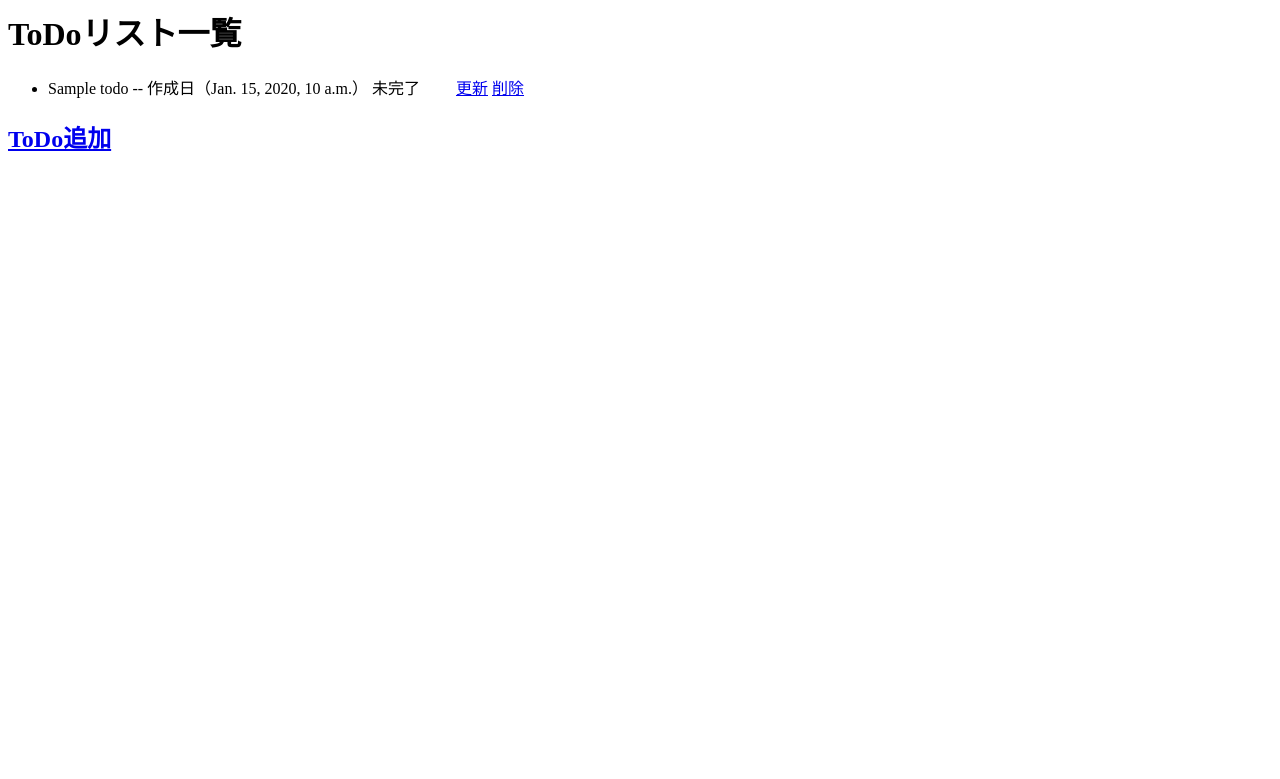
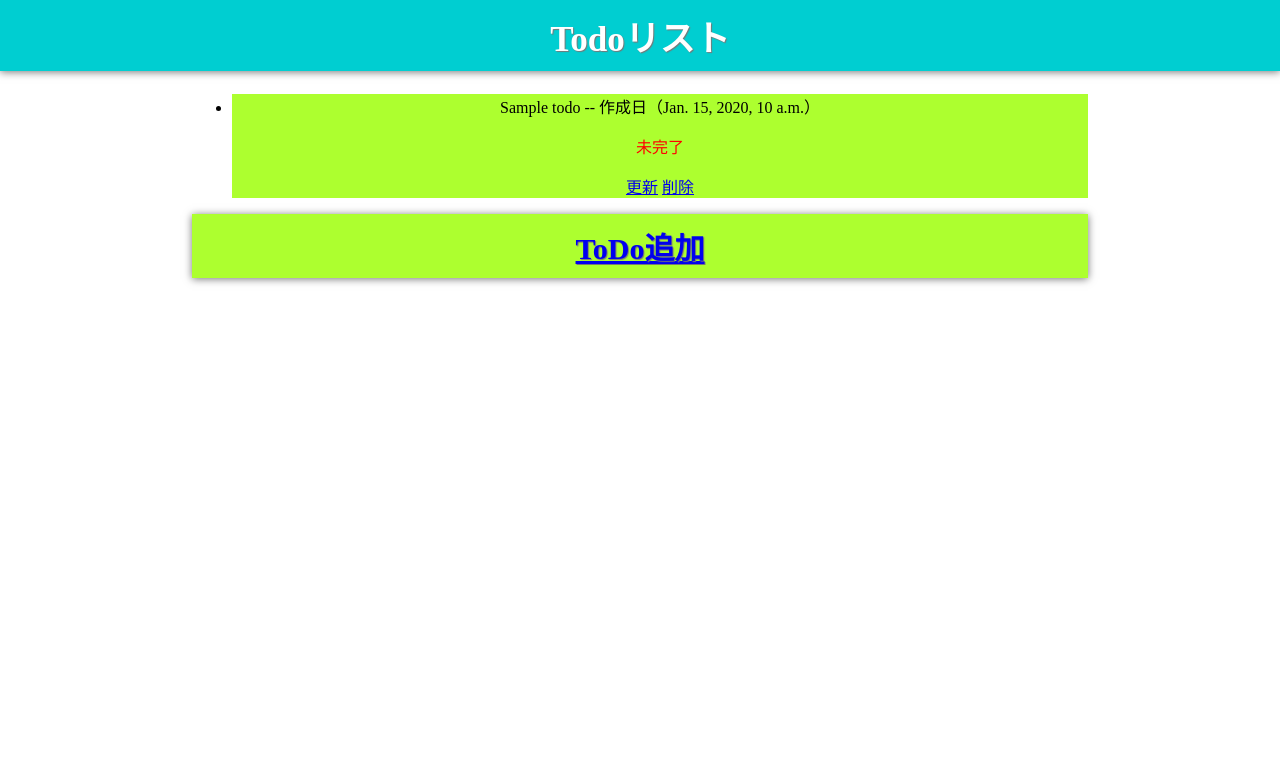
Before and after one commit to tomoyq/todo-apps, a Django app: template todo/templates/todo/index.html in a window 1280 px wide. Shown: the top 779 px of the page. Run offline with Django 3.2, Linux system fonts and the light colour scheme; the template is opened without the code that fills it: most values are stand-ins (such as "Sample title", 1, 10 or a date in 2020).

Commit message:
css_commit

```diff
--- /dev/null
+++ b/todo/static/todo/style.css
@@ -0,0 +1,49 @@
+body {
+    margin: 0;
+    padding: 0;
+}
+
+h1 {
+    margin-top: 0;
+    padding: 10px;
+    font-size: 35px;
+    background-color: #00ced1;
+    color: #fff;
+    text-align: center;
+    box-shadow: 0 1px 8px #777;
+    text-shadow: 1px 1px 1px #777;
+}
+
+h2 {
+    margin-top: 0;
+    padding: 10px;
+    font-size: 30px;
+    background-color: greenyellow;
+    color: #fff;
+    text-align: center;
+    box-shadow: 0 1px 8px #777;
+    text-shadow: 1px 1px 1px #777;
+}
+
+.container{
+    width: 70%;
+    margin: auto;
+  }
+
+
+li {
+    background-color: greenyellow;
+    text-align: center;
+}
+
+.success {
+    color: red;
+}
+
+a:hover{
+    background-color: red;
+}
+
+form {
+    display: inline-block;
+}
--- /dev/null
+++ b/todo/templates/todo/base.html
@@ -0,0 +1,18 @@
+{% load static %}
+
+<!DOCTYPE html>
+<html>
+
+<head>
+  <title>Todoリスト</title>
+  <link rel="stylesheet" type="text/css" href="{% static 'todo/style.css' %}">
+</head>
+
+<body>
+  <h1>Todoリスト</h1>
+
+  <div class="container">
+    {% block content %}{% endblock %}
+  </div>
+</body>
+</html>
--- a/todo/templates/todo/index.html
+++ b/todo/templates/todo/index.html
@@ -1,14 +1,17 @@
-<h1>ToDoリスト一覧</h1>
+{% extends 'todo/base.html' %}
+
+{% block content %}
 <ul>
     {% for todo in todo_list %}
     <li>{{todo.title}} -- 作成日（{{todo.created_at}}）
-        {% if todo.success %}
+        <p class = 'success'>{% if todo.success %}
         完了
         {% else %}
         未完了
-        {% endif %}
+        {% endif %}</p>
         <a href = "{% url 'todo:reload' pk=todo.id %}">更新</a>  <a href = "{% url 'todo:delete' pk=todo.id %}">削除</a>
     </li>
     {% endfor %}
 </ul>
 <h2><a href = "{% url 'todo:regist' %}" >ToDo追加</a></h2>
+{% endblock %}
--- a/todo/templates/todo/regist.html
+++ b/todo/templates/todo/regist.html
@@ -1,3 +1,7 @@
+{% extends 'todo/base.html' %}
+
+{% block content %}
+
 <h1>新規ToDo登録</h1>
 
 <form method="post">
@@ -7,3 +11,4 @@
     </table>
     <input type ='submit' value="登録" >
 </form>
+{% endblock %}
--- a/todo/templates/todo/update.html
+++ b/todo/templates/todo/update.html
@@ -1,3 +1,7 @@
+{% extends 'todo/base.html' %}
+
+{% block content %}
+
 <form method="post">
     {% csrf_token %}
     <table>
@@ -5,3 +9,4 @@
     </table>
     <input type ='submit' value="更新" >
 </form>
+{% endblock %}
```
Also changed, not shown: Todo_app/settings.py (+8 -0 lines), todo/templates/todo/delete.html (+7 -2 lines), db.sqlite3.
